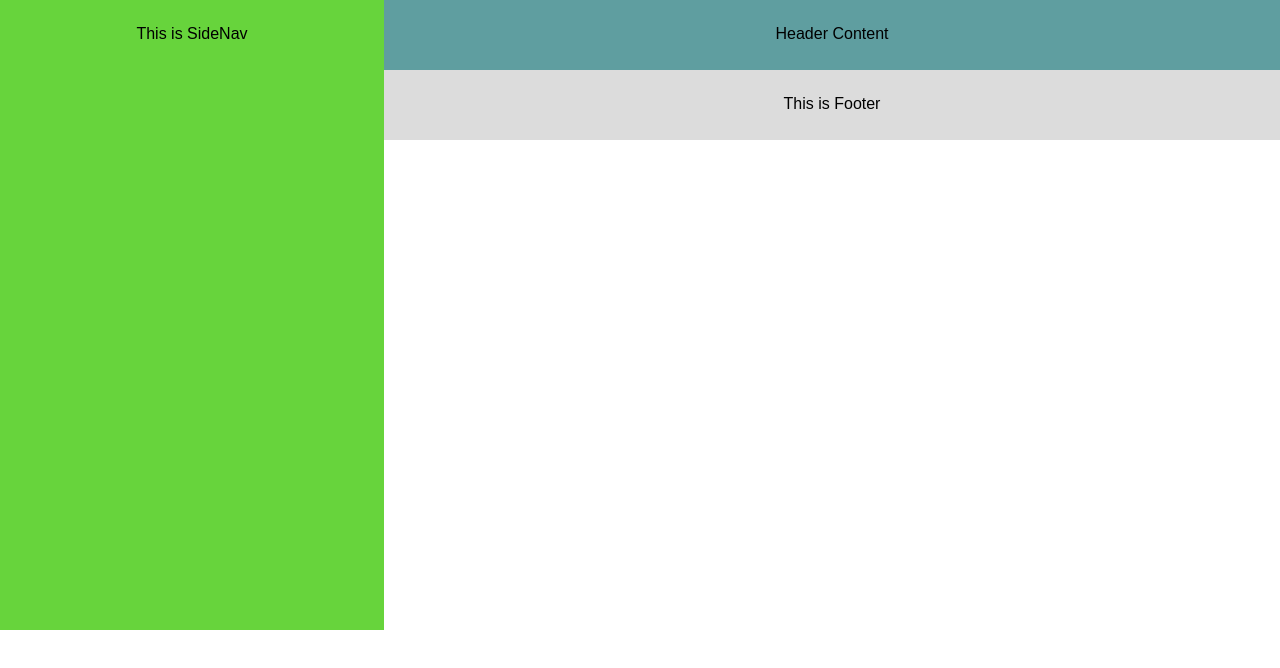
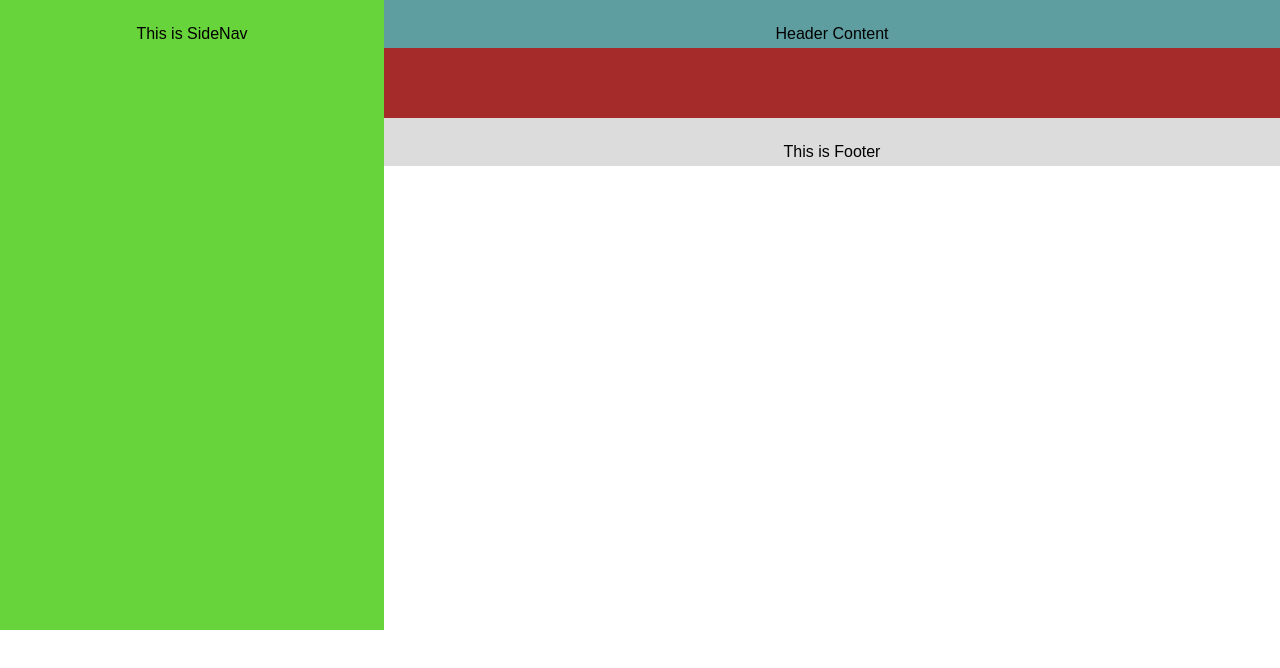
Before and after one commit to prabodhmeshram/traverse-my-history-web, a React (Create React App) app: page / in a window 1280 px wide. Shown: the top 668 px of the page. Built offline with nearby package versions, Linux system fonts and the light colour scheme.

Commit message:
Working on Application structring

```diff
--- a/src/components/Footer/footer.css
+++ b/src/components/Footer/footer.css
@@ -1,5 +1,5 @@
 .footer-content {
-  height: 40px;
+  height: 100%;
   background-color: gainsboro;
   text-align: center;
   padding: 25px 0px 5px 0px;
--- a/src/components/Header/header.css
+++ b/src/components/Header/header.css
@@ -1,5 +1,5 @@
 .header-content {
-  height: 40px;
+  height: 100%;
   background-color: cadetblue;
   text-align: center;
   padding: 25px 0px 5px 0px;
--- a/src/containers/Dashboard/dashboard.css
+++ b/src/containers/Dashboard/dashboard.css
@@ -1,4 +1,4 @@
-.container{
+.container-wrapper{
     width:100%;
     height: 600px;
 }
@@ -9,7 +9,22 @@
     height: 100%;
 }
 
-.content{
+.container{
     width: 70%;
     float: right;
 }
+
+.main-content{
+   min-height: 40%;
+   max-height: 60%;
+   padding: 35px;
+   background-color: brown;
+}
+
+.header-container{
+    height: 20%;
+}
+
+.footer-container{
+    height: 20%;
+}
--- a/src/containers/Dashboard/dashboard.js
+++ b/src/containers/Dashboard/dashboard.js
@@ -8,13 +8,20 @@ export class Dashboard extends Component{
 
     render(){
         return(
-            <div className='container'>
+            <div className='container-wrapper'>
                 <div className='sidenav-container'>
                     <SideNav />
                 </div>
-                <div className='content'>
-                    <Header />
-                    <Footer />
+                <div className='container'>
+                    <div className='header-container'>
+                        <Header />
+                    </div>
+                    <div className='main-content'>
+
+                    </div>
+                    <div className='footer-container'>
+                        <Footer />
+                    </div>
                 </div>
             </div>
         );
```
